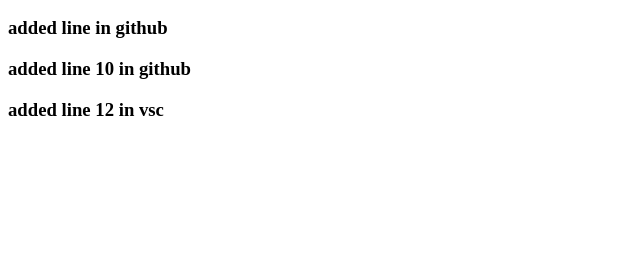
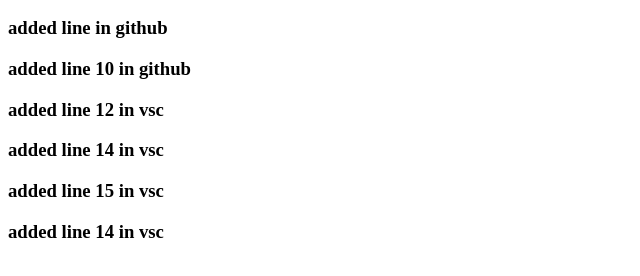
Before and after one commit to pawel-hn/GitTest, a plain HTML site: page index.html in a window 1280 px wide. Shown: the part 86-362 px from the top of the page, without its empty margins (0-640 px from the left). Drawn offline with Linux system fonts and the light colour scheme.

Commit message:
testing checkout and rest

```diff
--- a/index.html
+++ b/index.html
@@ -10,3 +10,7 @@
 <h3>added line 10 in github</h3>
 
 <h3>added line 12 in vsc</h3>
+
+<h3>added line 14 in vsc</h3>
+<h3>added line 15 in vsc</h3>
+<h3>added line 14 in vsc</h3>
```
